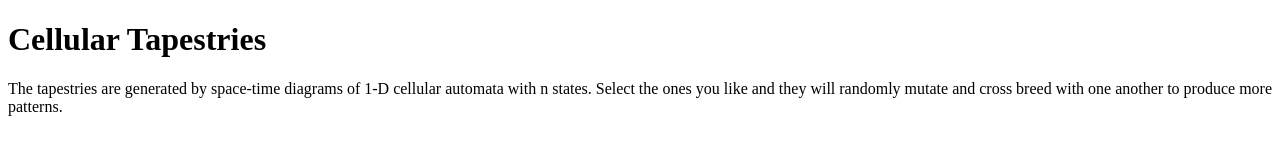
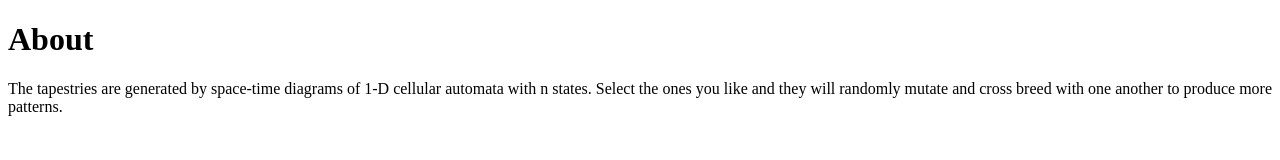
Before and after one commit to caspar-monckton/cellular-tapestries.github.io, a plain HTML site: page index.html in a window 1280 px wide. Drawn offline with Linux system fonts and the light colour scheme.

Commit message:
Update index.html

```diff
--- a/index.html
+++ b/index.html
@@ -5,7 +5,7 @@
 </head>
 <body>
 
-<h1>Cellular Tapestries</h1>
+<h1>About</h1>
 <p>The tapestries are generated by space-time diagrams of 1-D cellular automata with n states. Select the ones you like and they will randomly mutate and cross breed with one another to produce more patterns. </p>
 
 <canvas id="currentCA" width="400" height="400"></canvas>
```
